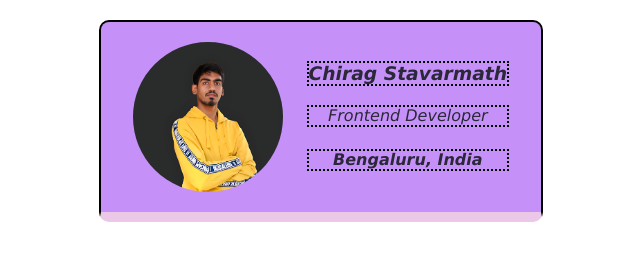
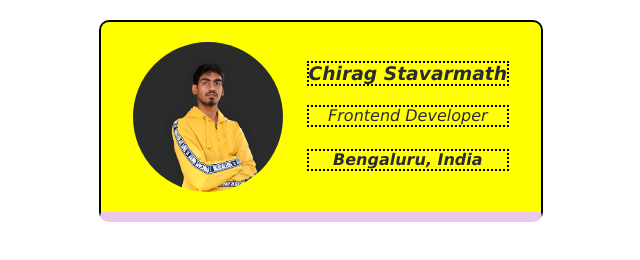
Before and after one commit to techiee619/business-card, a website built with Vite: page index.html in a window 1280 px wide. Shown: the whole page, without its empty margins (319-959 px from the left). Built offline with nearby package versions, Linux system fonts and the light colour scheme.

Commit message:
Update styles.css

```diff
--- a/styles.css
+++ b/styles.css
@@ -17,7 +17,7 @@ body {
     display: flex;
     justify-content: space-around;
     text-align: center;
-    background: #C591F9;
+    background: yellow;
     color: #2b2839;
     font-style: italic;
     border-bottom: 10px solid #EBC7E8;
```
